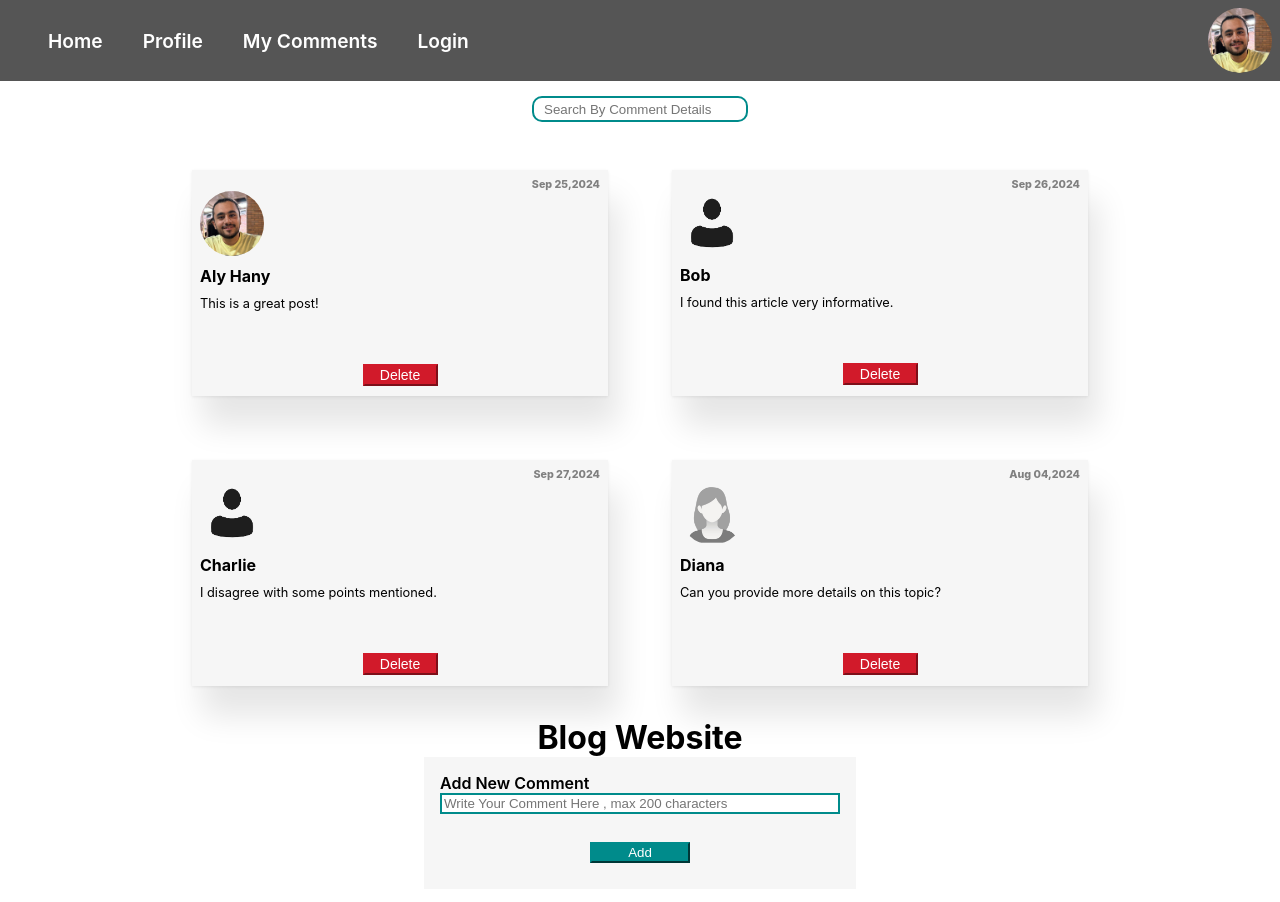
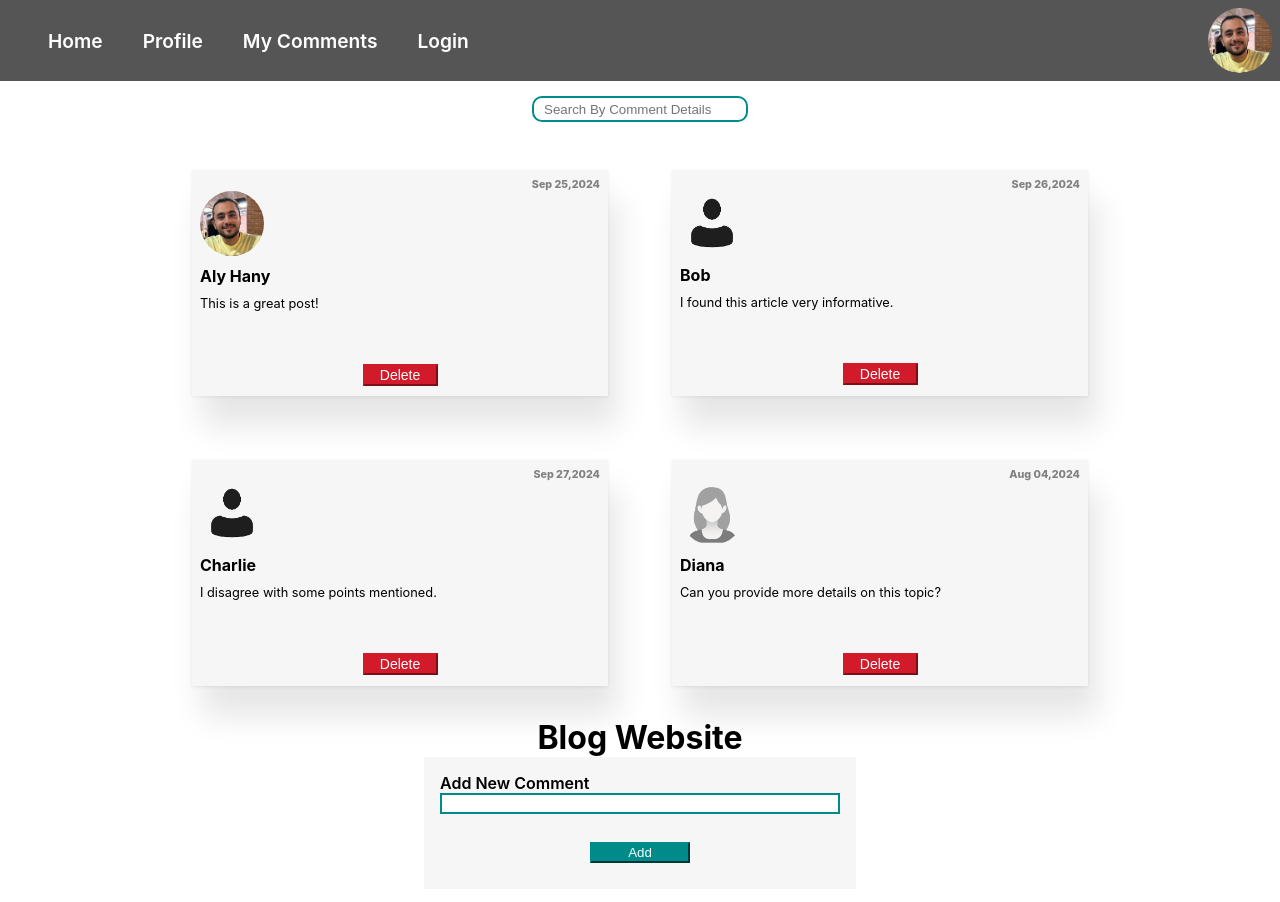
Before and after one commit to JEE18BI/ReactBlogWebsite, a React (Create React App) app: page / in a window 1280 px wide. Shown: the top 902 px of the page. Built offline with nearby package versions, Linux system fonts and the light colour scheme.

Commit message:
Functions MOdified 2

```diff
--- a/src/App.jsx
+++ b/src/App.jsx
@@ -3,7 +3,7 @@ import img1 from './Images/AlyHany.jpg';
 import {useState} from 'react';
 import InputForm from './Components/InputForm/InputForm.jsx';
 import SearchBar from './Components/SearchBar/SearchBar.jsx';
-
+import CommentList from './Components/CommentList/CommentList.jsx';
 import '../src/App.css';
 const data = [
   {
@@ -40,20 +40,24 @@ const data = [
 
 export function App() {
   const [comments, setComments] = useState(data);
-
+  const [FilterData,setFilterData]=useState(comments);
   const deleteComment=(deletedId)=>{
     setComments(prevState => (prevState.filter(el => (el.id !== deletedId))))
+    setFilterData(prevState => (prevState.filter(el => (el.id !== deletedId))))
     console.log("Deleted");
   };
   return(
    <div className="App">
     <Header src={img1}/>
-    <SearchBar className="SearchComponent" data={data} deleteFunction={deleteComment} comments={comments}/>
+
+  <SearchBar setFilterData={setFilterData} className="SearchComponent" deleteFunction={deleteComment} FilterData={FilterData} comments={comments}/>
     <h1 className="Title">Blog Website</h1>
-    {/* <CommentList data={data} deleteFunction={deleteComment}/> */}
-   <InputForm setComment={setComments}/>
+{/*
+     <CommentList data={data} deleteFunction={deleteComment}/> */}
+ <InputForm setComment={setComments} setFilterData={setFilterData} comments={comments}/>
    </div>
   )
+
 }
 
 export default App;
--- a/src/Components/CommentList/CommentList.jsx
+++ b/src/Components/CommentList/CommentList.jsx
@@ -2,9 +2,7 @@ import Comment from '../Comment/Comment.jsx';
 import './CommentList.css';
 const CommentList = ({data , deleteFunction}) => {
   if(data.length===0){
-  {  console.log("zero")
-
-  }
+    console.log("zero")
  return (
    <div className="CommentList">
  <h3>No Data To Show</h3>
--- a/src/Components/InputForm/InputForm.jsx
+++ b/src/Components/InputForm/InputForm.jsx
@@ -2,8 +2,9 @@
 import  {useRef}  from 'react';
 import './InputForm.css';
 import img1 from '../../Images/AlyHany.jpg';
-const InputForm = ({setComment}) => {
-    const refComment =useRef();
+const InputForm = ({setComment,setFilterData,comments}) => {
+  console.log("render");
+    let refComment =useRef();
     const refHandler =()=>{
         if(refComment.current.value!=="" ){
             const today = new Date();
@@ -11,7 +12,7 @@ const InputForm = ({setComment}) => {
             const formattedDate = today.toLocaleDateString('en-US', options);
             const dateString = formattedDate.toString();
             const newComment=  {
-                id: 5,
+                id:Date.now(),
                 Comment:refComment.current.value,
                 UserName:"Aly Hany",
                 Date:dateString,
@@ -19,8 +20,9 @@ const InputForm = ({setComment}) => {
 
 
               }
-            setComment(prevsState=>[...prevsState,newComment]);
-            refComment.current.value="";
+              setComment(prevsState=>[...prevsState,newComment]);
+              setFilterData(comments);
+              refComment.current.value="";
         }
         else{
             alert("Please Fill All The Fields");
@@ -29,7 +31,7 @@ const InputForm = ({setComment}) => {
   return (
     <div className="AddCommentForm">
         <label htmlFor="Comment">Add New Comment</label>
-     <input id="Comment" ref={refComment} maxLength={200} placeholder="Write Your Comment Here , max 200 characters" />
+     <input id="Comment" ref={refComment} maxLength={200}/>
      <button className="FormButton" onClick={refHandler}>Add</button>
 
     </div>
--- a/src/Components/SearchBar/SearchBar.jsx
+++ b/src/Components/SearchBar/SearchBar.jsx
@@ -1,23 +1,22 @@
 import './SearchBar.css';
 import CommentList from '../CommentList/CommentList.jsx';
-import {useState} from 'react';
-const SearchBar = ({data,deleteFunction,comments}) => {
-    const [FilterData,setFilterData]=useState(comments);
-    function FilterHandler(key){
+const SearchBar = ({deleteFunction,FilterData,setFilterData,comments}) => {
+   function FilterHandler(key){
      if(key.length===0)
-     setFilterData(comments);
+     {
+       setFilterData(comments);
+     }
     else{
+        setFilterData(comments);
         setFilterData(prevState => (prevState.filter(el => (el.Comment.toLowerCase().includes(key.toLowerCase())))));
-
-
     }
     }
   return (
     <>
     <div className="SearchBarContainer">
-<input placeholder="Search By Comment Details" className="SearchBar" onChange={(e)=>FilterHandler(e.target.value)}/>
+<input placeholder="Search By Comment Details" id="SearchBarInput" className="SearchBar" onChange={(e)=>FilterHandler(e.target.value)}/>
     </div>
-<CommentList data={FilterData} deleteFunction={deleteFunction}/>
+ <CommentList data={FilterData} deleteFunction={deleteFunction}/>
 
     </>
   )
```
